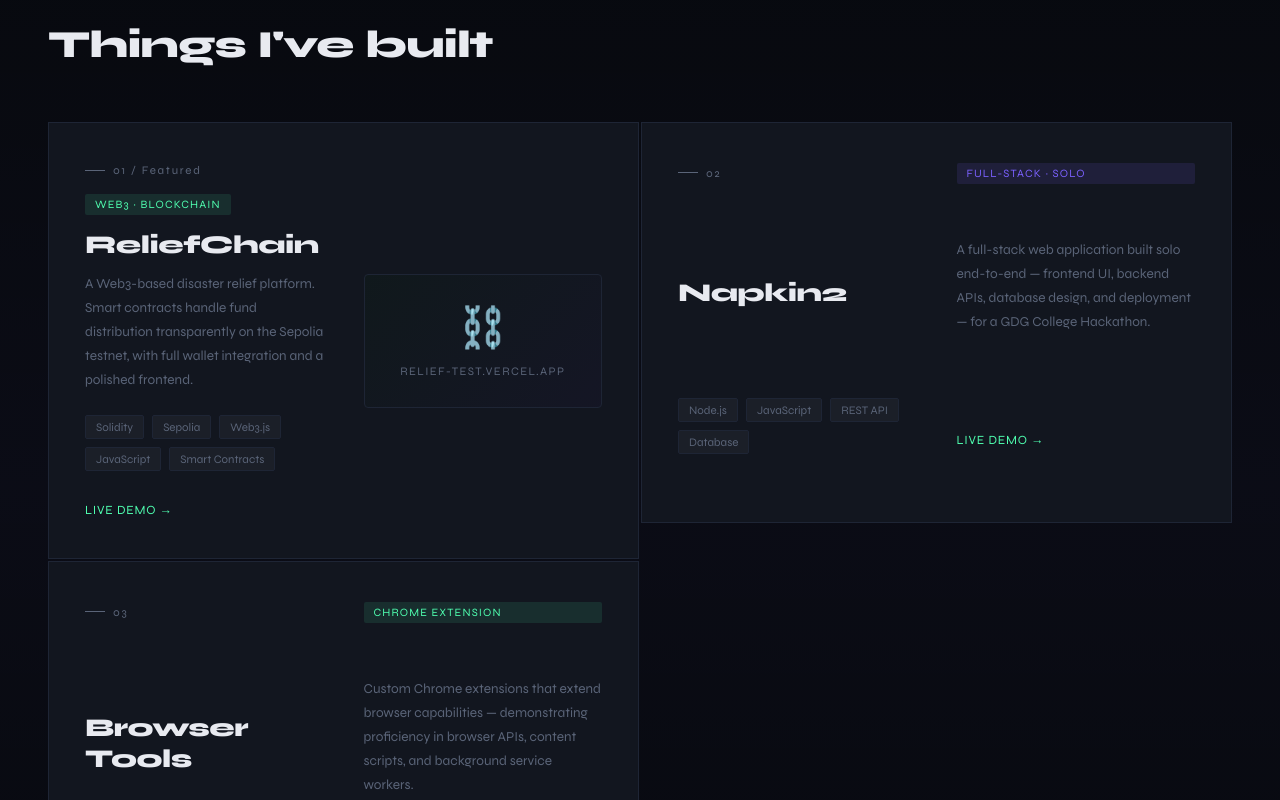
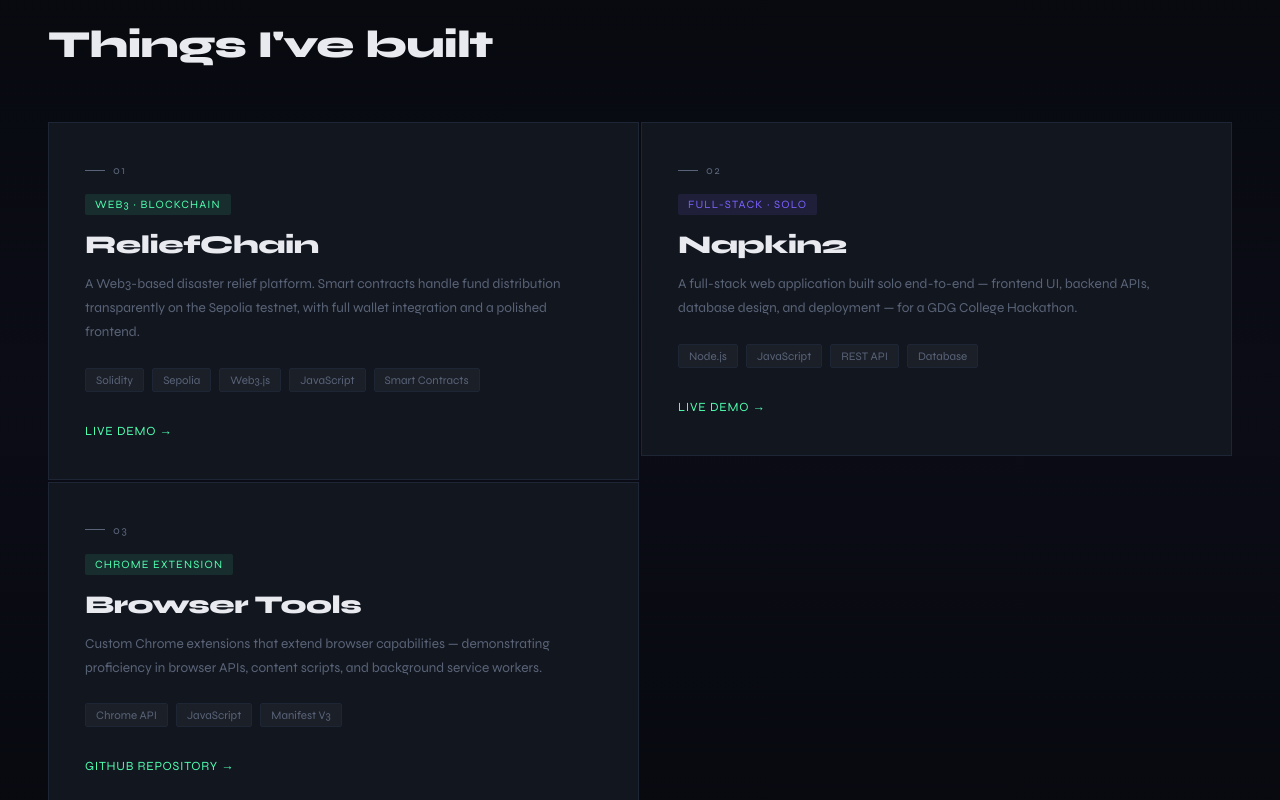
Before and after one commit to Sayim07/SM.DEV, a Next.js app: page / in a window 1280 px wide. Shown: the part 2200-3000 px from the top of the page. Built offline with nearby package versions, Linux system fonts and the light colour scheme; a web font is replaced by a local one.

Commit message:
project cards fixing

```diff
--- a/components/Projects.tsx
+++ b/components/Projects.tsx
@@ -5,15 +5,11 @@ import { Reveal } from "./Reveal";
 const projects = [
   {
     id: "01",
-    type: "Featured",
     category: "Web3 · Blockchain",
     title: "ReliefChain",
     desc: "A Web3-based disaster relief platform. Smart contracts handle fund distribution transparently on the Sepolia testnet, with full wallet integration and a polished frontend.",
     tags: ["Solidity", "Sepolia", "Web3.js", "JavaScript", "Smart Contracts"],
-    link: "https://relief-test.vercel.app",
-    visualIcon: "⛓️",
-    visualLabel: "relief-test.vercel.app",
-    featured: true,
+    link: "https://relief-test.vercel.app/",
   },
   {
     id: "02",
@@ -21,7 +17,7 @@ const projects = [
     title: "Napkin2",
     desc: "A full-stack web application built solo end-to-end — frontend UI, backend APIs, database design, and deployment — for a GDG College Hackathon.",
     tags: ["Node.js", "JavaScript", "REST API", "Database"],
-    link: "https://napkin2-web-final.vercel.app",
+    link: "https://napkin2-web-final.vercel.app/",
     purple: true,
   },
   {
@@ -30,6 +26,8 @@ const projects = [
     title: "Browser Tools",
     desc: "Custom Chrome extensions that extend browser capabilities — demonstrating proficiency in browser APIs, content scripts, and background service workers.",
     tags: ["Chrome API", "JavaScript", "Manifest V3"],
+    link: "https://github.com/Sayim07/extension_DS",
+    linkLabel: "GitHub Repository →",
   },
 ];
 
@@ -47,47 +45,35 @@ export default function Projects() {
         <div className="projects-grid">
           {projects.map((project, index) => (
             <Reveal key={project.title} width="100%" delay={index * 0.1}>
-              <div className="project-card interactive">
-                {project.featured ? (
-                  <>
-                    <div>
-                      <div className="project-num"><span></span>{project.id} / {project.type}</div>
-                      <div className="project-badge">{project.category}</div>
-                      <h3 className="project-title">{project.title}</h3>
-                      <p className="project-desc">{project.desc}</p>
-                      <div className="project-tags">
-                        {project.tags.map(tag => <span key={tag} className="tag">{tag}</span>)}
-                      </div>
-                      {project.link && (
-                        <a href={project.link} target="_blank" rel="noopener noreferrer" className="project-link">
-                          Live Demo →
-                        </a>
-                      )}
-                    </div>
-                    <div className="project-visual">
-                      <div className="project-visual-inner">
-                        <div className="project-visual-icon">{project.visualIcon}</div>
-                        <div className="project-visual-label">{project.visualLabel}</div>
-                      </div>
-                    </div>
-                  </>
-                ) : (
-                  <>
-                    <div className="project-num"><span></span>{project.id}</div>
-                    <div className={`project-badge ${project.purple ? 'purple' : ''}`}>{project.category}</div>
-                    <h3 className="project-title">{project.title}</h3>
-                    <p className="project-desc">{project.desc}</p>
-                    <div className="project-tags">
-                      {project.tags.map(tag => <span key={tag} className="tag">{tag}</span>)}
-                    </div>
-                    {project.link && (
-                      <a href={project.link} target="_blank" rel="noopener noreferrer" className="project-link">
-                        Live Demo →
-                      </a>
-                    )}
-                  </>
-                )}
-              </div>
+              <a
+                href={project.link}
+                target="_blank"
+                rel="noopener noreferrer"
+                className="project-card interactive"
+                style={{ textDecoration: "none", display: "block" }}
+              >
+                <div className="project-num">
+                  <span></span>
+                  {project.id}
+                </div>
+                <div
+                  className={`project-badge ${project.purple ? "purple" : ""}`}
+                >
+                  {project.category}
+                </div>
+                <h3 className="project-title">{project.title}</h3>
+                <p className="project-desc">{project.desc}</p>
+                <div className="project-tags">
+                  {project.tags.map((tag) => (
+                    <span key={tag} className="tag">
+                      {tag}
+                    </span>
+                  ))}
+                </div>
+                <div className="project-link">
+                  {project.linkLabel || "Live Demo →"}
+                </div>
+              </a>
             </Reveal>
           ))}
         </div>
```
